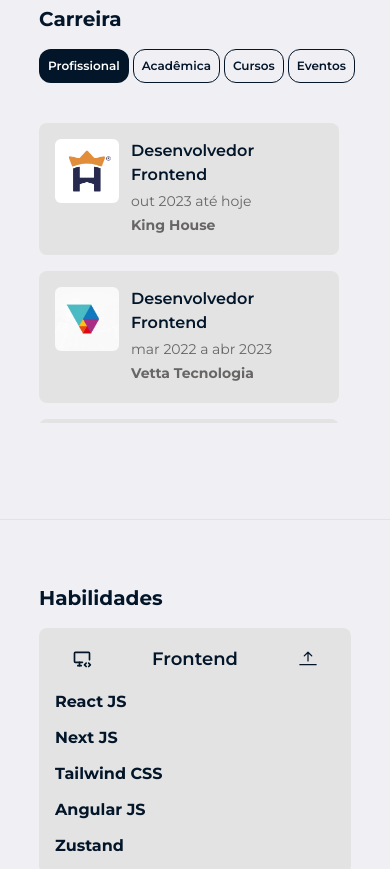
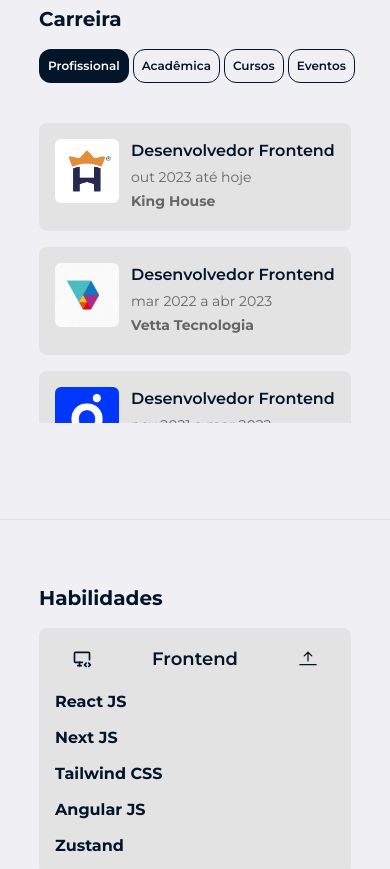
Before and after one commit to ricardorodriguespes17/ricardo-web, a Next.js app: page / in a window 390 px wide. Shown: the part 1820-2689 px from the top of the page. Built offline with nearby package versions, Linux system fonts and the light colour scheme; no server answers.

Commit message:
style: adjust career session to mobile screen

```diff
--- a/src/components/common/CareerItems.tsx
+++ b/src/components/common/CareerItems.tsx
@@ -23,7 +23,7 @@ const CareerItems = () => {
             key={index}
             className={twMerge(
               "flex min-h-max w-[300px] rounded-lg bg-gray-30 dark:bg-dark-100",
-              "p-4 gap-3"
+              "p-4 gap-3 flex-1 md:flex-none"
             )}
           >
             <CareerItemLogo companyLogo={item.companyLogo} />
```
